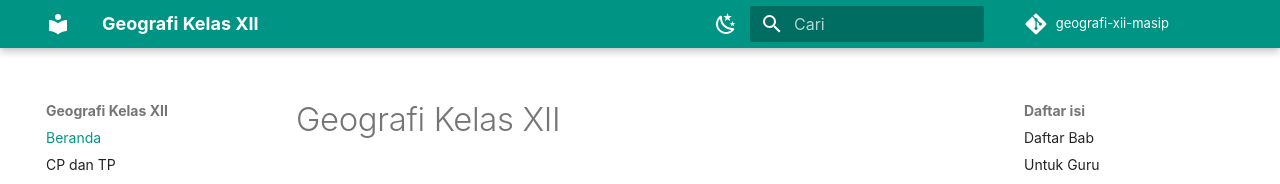
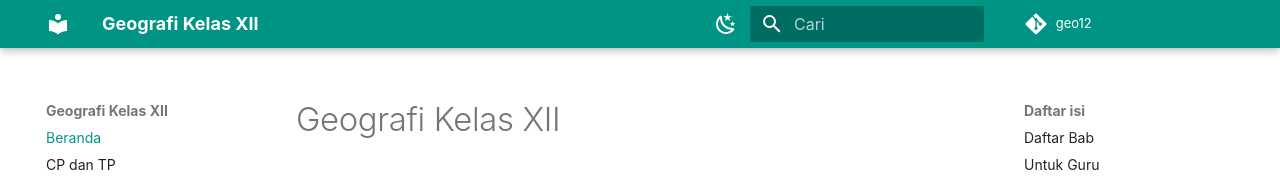
Before and after one commit to nureeves/geo12, an MkDocs documentation site: the page built from docs/index.md, in a window 1280 px wide. Shown: the top 184 px of the page. Built offline with MkDocs 1.6.1 and Material for MkDocs 9.7.7, drawn with Linux system fonts in a browser that asks for light colours; comment, search, counter and statistics services are not loaded.

Commit message:
Update mkdocs.yml

```diff
--- a/mkdocs.yml
+++ b/mkdocs.yml
@@ -2,9 +2,9 @@ site_name: Geografi Kelas XII
 site_description: Materi Geografi kelas XII untuk belajar mandiri, pendamping tatap muka, dan persiapan ujian
 site_author: MA Syarikat Islam Parakansalak
 # GANTI: isi dengan alamat repositori dan situs Anda
-site_url: https://USERNAME.github.io/geografi-xii-masip/
-repo_url: https://github.com/USERNAME/geografi-xii-masip
-repo_name: geografi-xii-masip
+site_url: https://nureeves.github.io/geo12/
+repo_url: https://github.com/nureeves/geo12
+repo_name: geo12
 copyright: MA Syarikat Islam Parakansalak
 
 theme:
```
